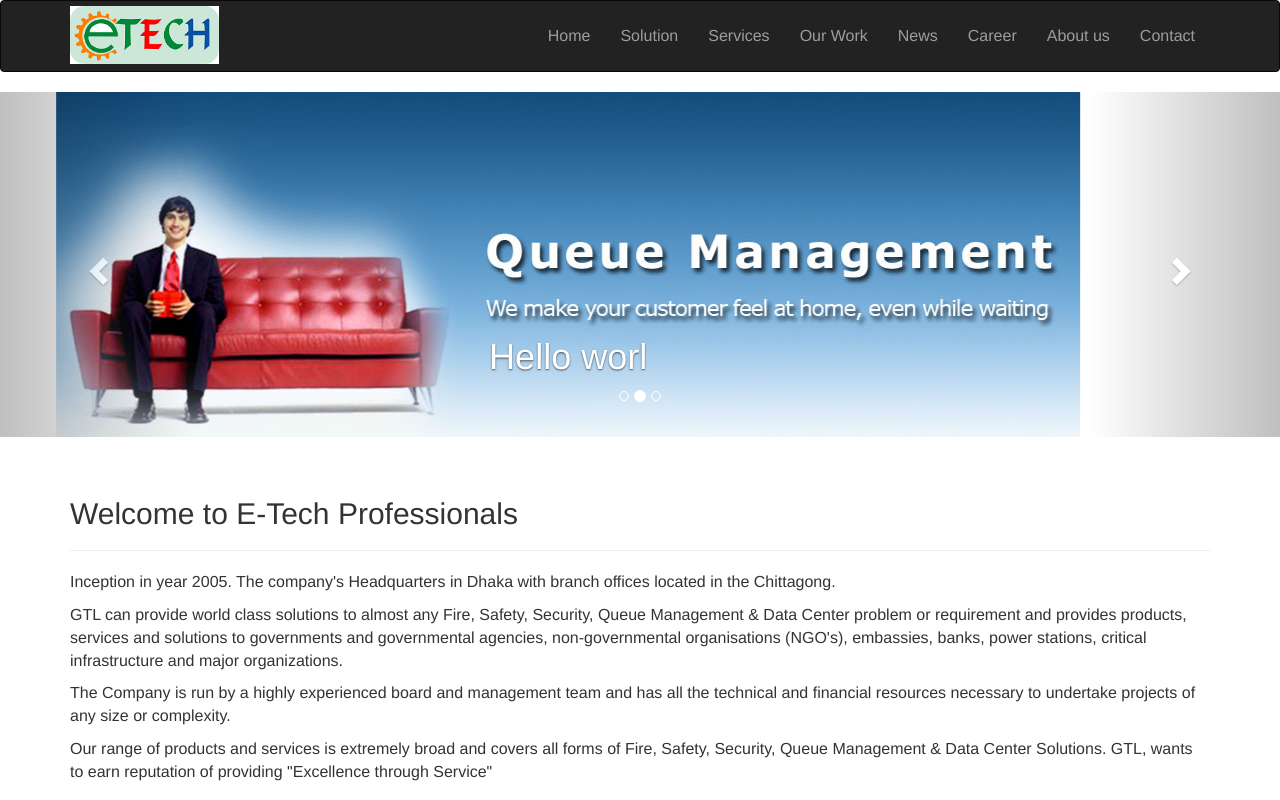
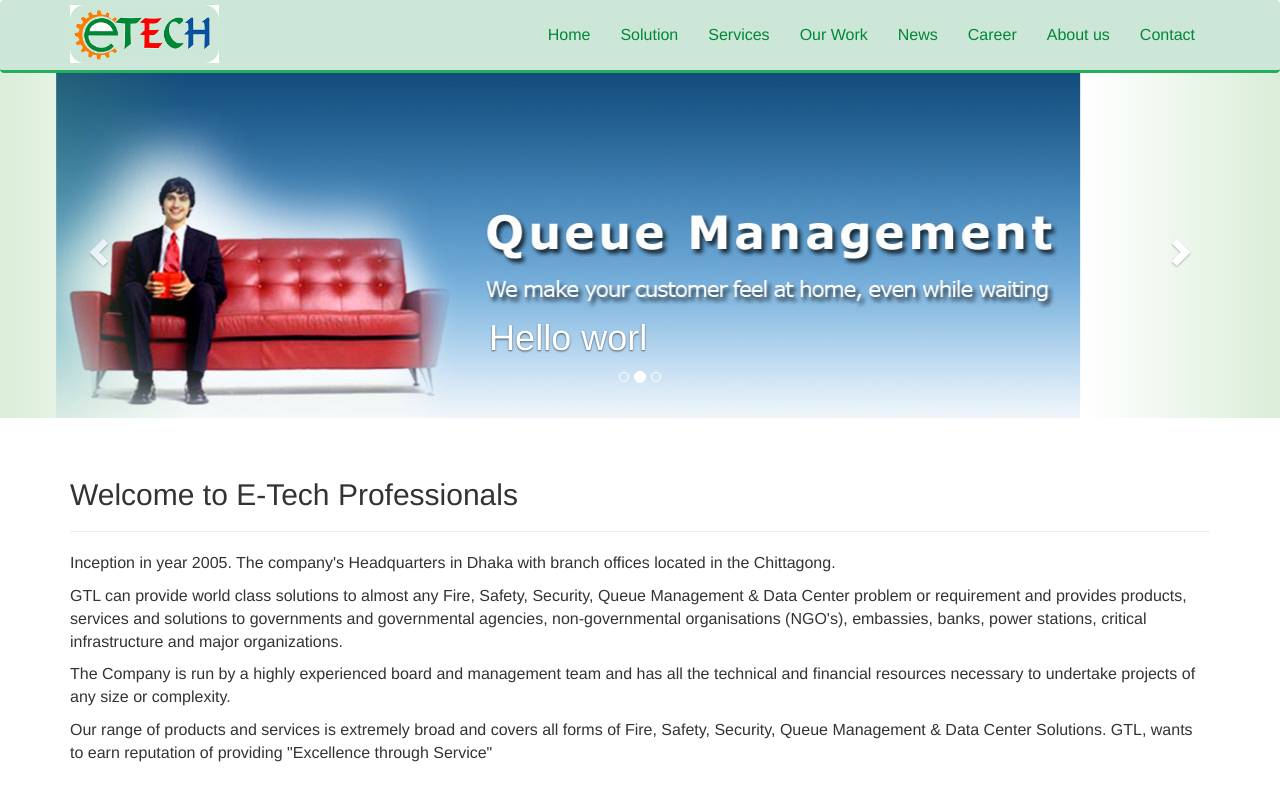
Before and after one commit to uzzol101/company, a plain HTML site: page index.html in a window 1280 px wide. Shown: the top 800 px of the page. Drawn offline with nearby package versions, Linux system fonts and the light colour scheme.

Commit message:
changed main navar footer and carousel background to logo color

```diff
--- a/css/custom.css
+++ b/css/custom.css
@@ -1,5 +1,20 @@
 #main_navigation {
     padding: 10px 0;
+    margin-bottom: 0;
+}
+#main_navigation a {
+    color: #008737
+}
+.navbar-inverse {
+    background-color: #CCE7D7;
+    border: none;
+    border-bottom: 3px solid #25af5d;
+}
+.carousel-control.left {
+    background-image: linear-gradient(to right, rgba(107, 187, 102, .5) 0%, rgba(0, 0, 0, .0001) 100%);
+}
+.carousel-control.right {
+    background-image: linear-gradient(to right, rgba(0, 0, 0, .0001) 0%, rgba(107, 187, 102, .5) 100%);
 }
 #logo {
     width: 149px;
```
